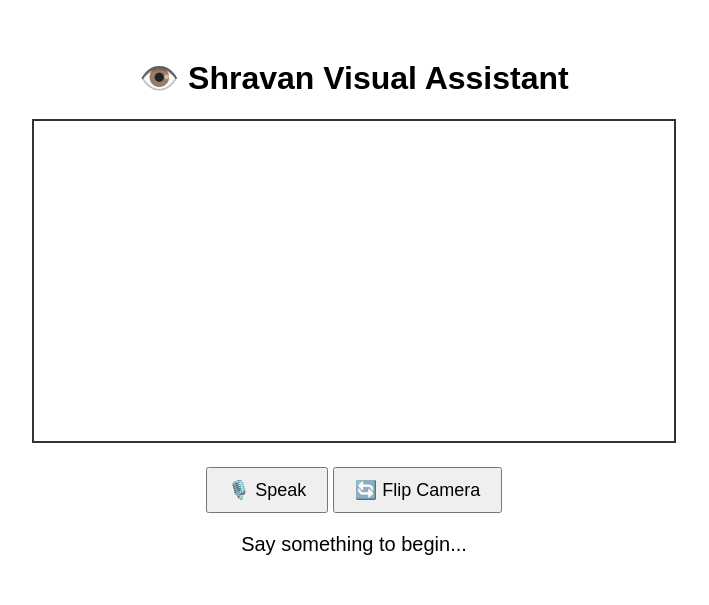
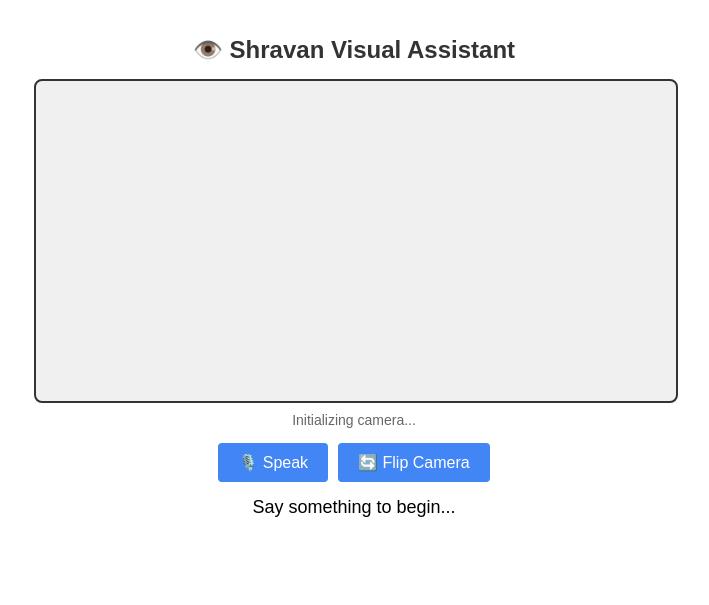
Before and after one commit to ruturajdixit99/ShravanAI, a Flask app: template templates/index.html in a window 1280 px wide. Shown: the top 605 px of the page, without its empty margins (286-995 px from the left). Run offline with Flask 3, Linux system fonts and the light colour scheme; the template is opened without the code that fills it, so the values that code supplies are empty.

Commit message:
Update index.html

```diff
--- a/templates/index.html
+++ b/templates/index.html
@@ -2,37 +2,110 @@
 <html lang="en">
 <head>
   <meta charset="UTF-8" />
+  <meta name="viewport" content="width=device-width, initial-scale=1.0">
   <title>Shravan Visual Assistant</title>
   <style>
     body {
       font-family: Arial, sans-serif;
       text-align: center;
-      padding: 30px;
+      padding: 20px;
+      max-width: 800px;
+      margin: 0 auto;
     }
+
+    h1 {
+      color: #333;
+      font-size: 24px;
+      margin-bottom: 15px;
+    }
+
+    .video-container {
+      position: relative;
+      width: 100%;
+      max-width: 640px;
+      margin: 0 auto 15px;
+    }
+
     video {
       border: 2px solid #333;
-      width: 80%;
-      max-width: 640px;
-      height: auto;
+      width: 100%;
+      border-radius: 8px;
+      background-color: #f0f0f0;
     }
+
+    .button-container {
+      display: flex;
+      justify-content: center;
+      gap: 10px;
+      margin: 15px 0;
+      flex-wrap: wrap;
+    }
+
     button {
       padding: 10px 20px;
-      margin-top: 20px;
+      font-size: 16px;
+      background-color: #4285f4;
+      color: white;
+      border: none;
+      border-radius: 4px;
+      cursor: pointer;
+      display: flex;
+      align-items: center;
+      gap: 5px;
+      transition: background-color 0.3s;
+    }
+
+    button:hover {
+      background-color: #3367d6;
+    }
+
+    button:active {
+      background-color: #2a56c6;
+    }
+
+    #recognizedText {
+      margin-top: 15px;
       font-size: 18px;
+      min-height: 2em;
     }
-    #recognizedText {
-      margin-top: 20px;
-      font-size: 20px;
+
+    #cameraStatus {
+      font-size: 14px;
+      color: #666;
+      margin-top: 5px;
+    }
+
+    @media (max-width: 480px) {
+      button {
+        padding: 8px 16px;
+        font-size: 14px;
+      }
+
+      #recognizedText {
+        font-size: 16px;
+      }
     }
   </style>
 </head>
 <body>
   <h1>👁️ Shravan Visual Assistant</h1>
-  <video id="video" autoplay playsinline></video><br />
-  <button onclick="startListening()">🎙️ Speak</button>
-  <button onclick="flipCamera()">🔄 Flip Camera</button>
+
+  <div class="video-container">
+    <video id="video" autoplay playsinline></video>
+    <p id="cameraStatus">Initializing camera...</p>
+  </div>
+
+  <div class="button-container">
+    <button id="speakBtn" onclick="startListening()">
+      <span>🎙️ Speak</span>
+    </button>
+    <button id="flipBtn" onclick="flipCamera()">
+      <span>🔄 Flip Camera</span>
+    </button>
+  </div>
 
   <p id="recognizedText">Say something to begin...</p>
+
   <script src="/static/scripts.js"></script>
 </body>
 </html>
```
